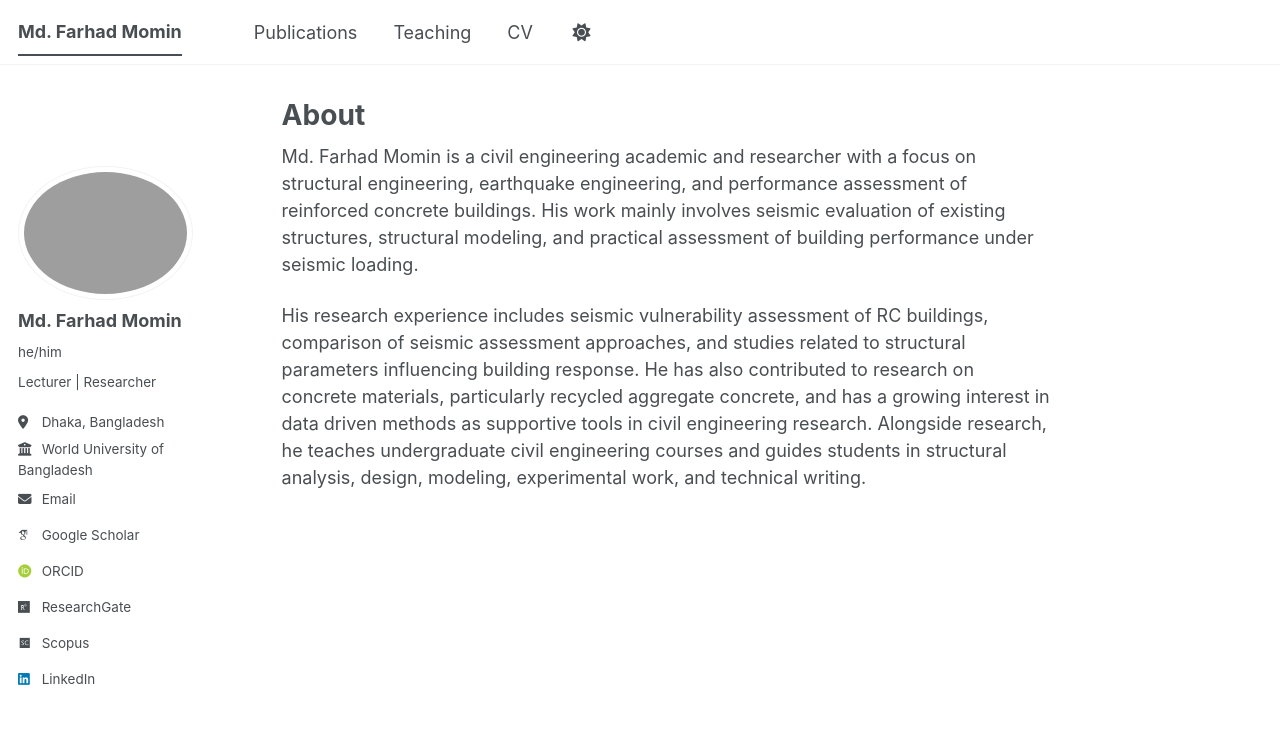
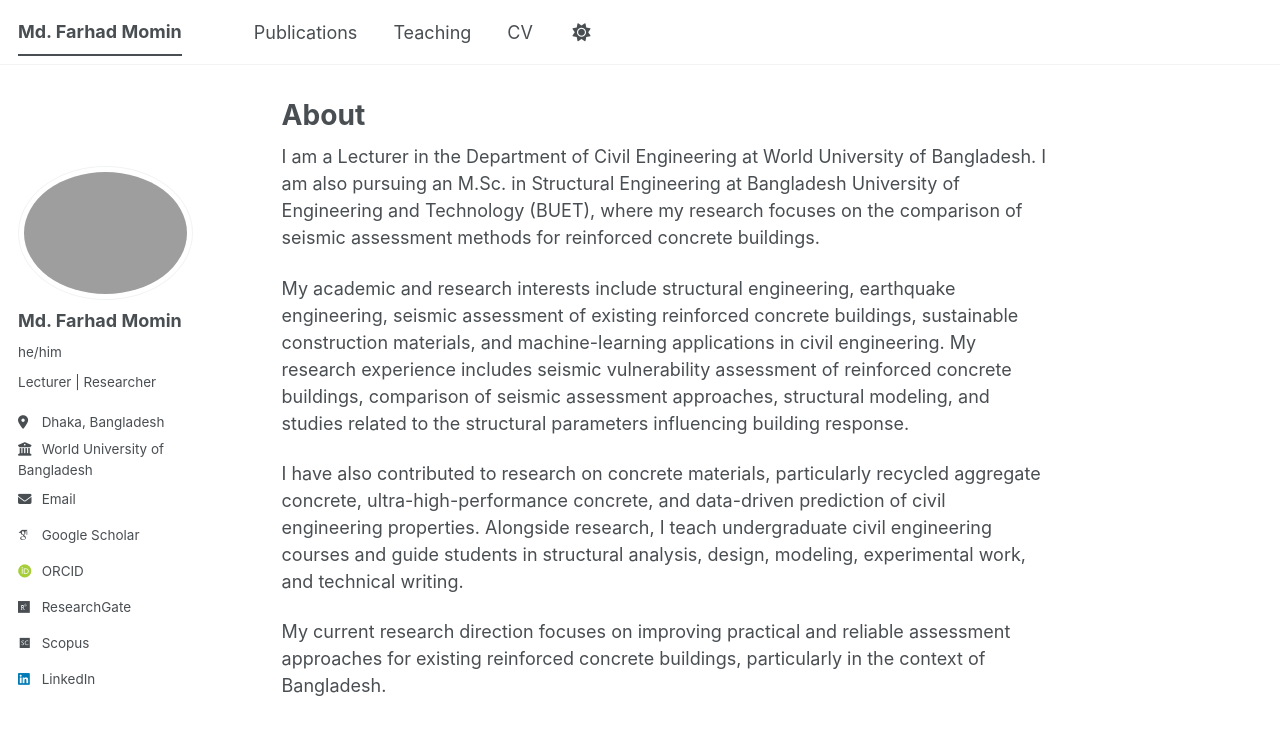
Before and after one commit to farhad-momin/farhad-momin.github.io, a Jekyll site: the page built from _pages/about.md, in a window 1280 px wide and 900 px high. Shown: the top 735 px of the window. Built offline with Jekyll 4.4.1, drawn with Linux system fonts in a browser that asks for light colours; some web fonts are replaced; a script bundle is joined from its source files by our own code; library files that are not in the unit come from our copies.

Commit message:
Update about page with new description and content
Added a description field to the about page and updated the content to reflect current academic and research interests.

```diff
--- a/_pages/about.md
+++ b/_pages/about.md
@@ -2,10 +2,16 @@
 permalink: /
 title: "About"
 author_profile: true
+description: "Academic profile of Md. Farhad Momin, focusing on structural engineering, seismic assessment of reinforced concrete buildings, and machine-learning applications in civil engineering."
 redirect_from:
   - /about/
   - /about.html
 ---
-Md. Farhad Momin is a civil engineering academic and researcher with a focus on structural engineering, earthquake engineering, and performance assessment of reinforced concrete buildings. His work mainly involves seismic evaluation of existing structures, structural modeling, and practical assessment of building performance under seismic loading.
 
-His research experience includes seismic vulnerability assessment of RC buildings, comparison of seismic assessment approaches, and studies related to structural parameters influencing building response. He has also contributed to research on concrete materials, particularly recycled aggregate concrete, and has a growing interest in data driven methods as supportive tools in civil engineering research. Alongside research, he teaches undergraduate civil engineering courses and guides students in structural analysis, design, modeling, experimental work, and technical writing.
+I am a Lecturer in the Department of Civil Engineering at World University of Bangladesh. I am also pursuing an M.Sc. in Structural Engineering at Bangladesh University of Engineering and Technology (BUET), where my research focuses on the comparison of seismic assessment methods for reinforced concrete buildings.
+
+My academic and research interests include structural engineering, earthquake engineering, seismic assessment of existing reinforced concrete buildings, sustainable construction materials, and machine-learning applications in civil engineering. My research experience includes seismic vulnerability assessment of reinforced concrete buildings, comparison of seismic assessment approaches, structural modeling, and studies related to the structural parameters influencing building response.
+
+I have also contributed to research on concrete materials, particularly recycled aggregate concrete, ultra-high-performance concrete, and data-driven prediction of civil engineering properties. Alongside research, I teach undergraduate civil engineering courses and guide students in structural analysis, design, modeling, experimental work, and technical writing.
+
+My current research direction focuses on improving practical and reliable assessment approaches for existing reinforced concrete buildings, particularly in the context of Bangladesh.
```
